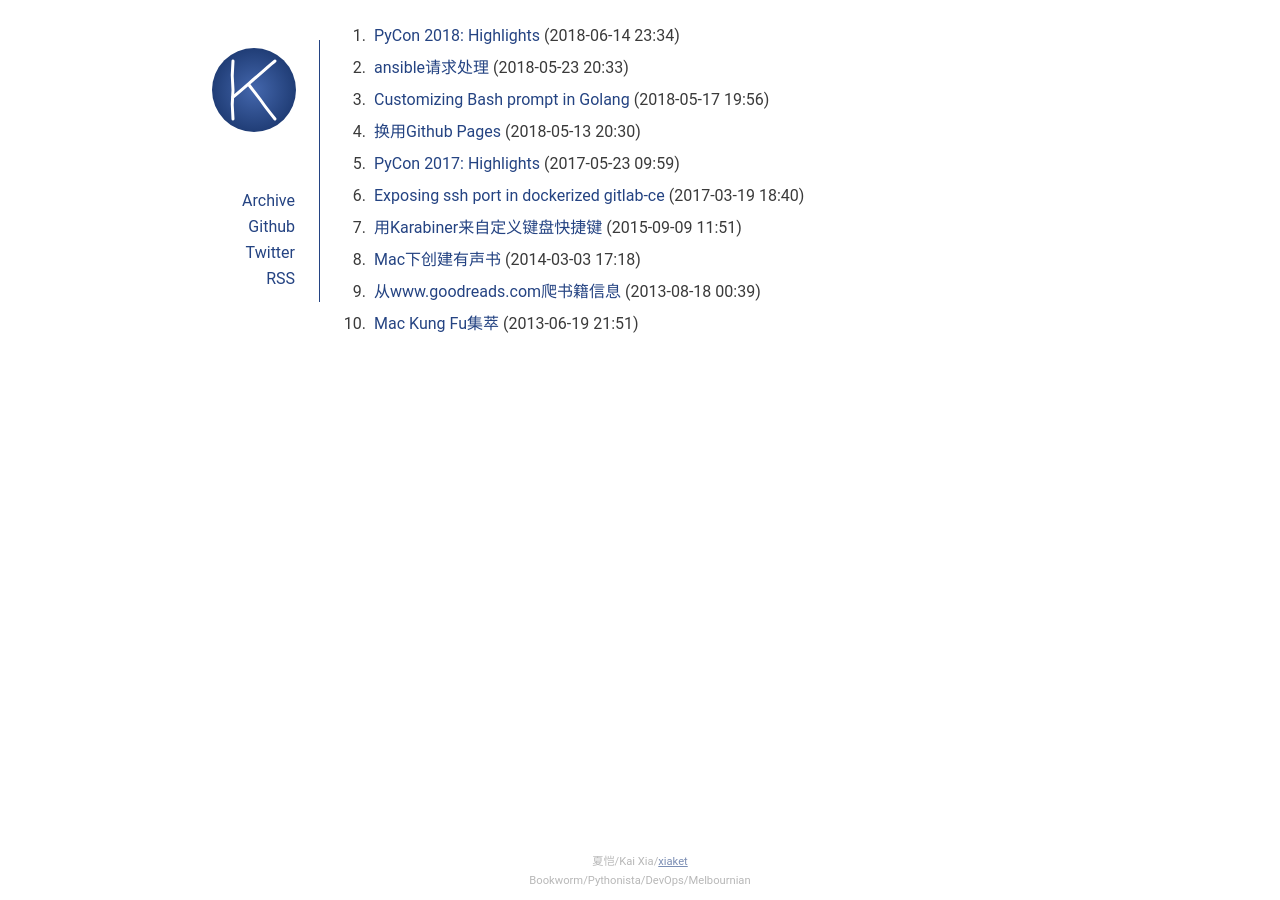
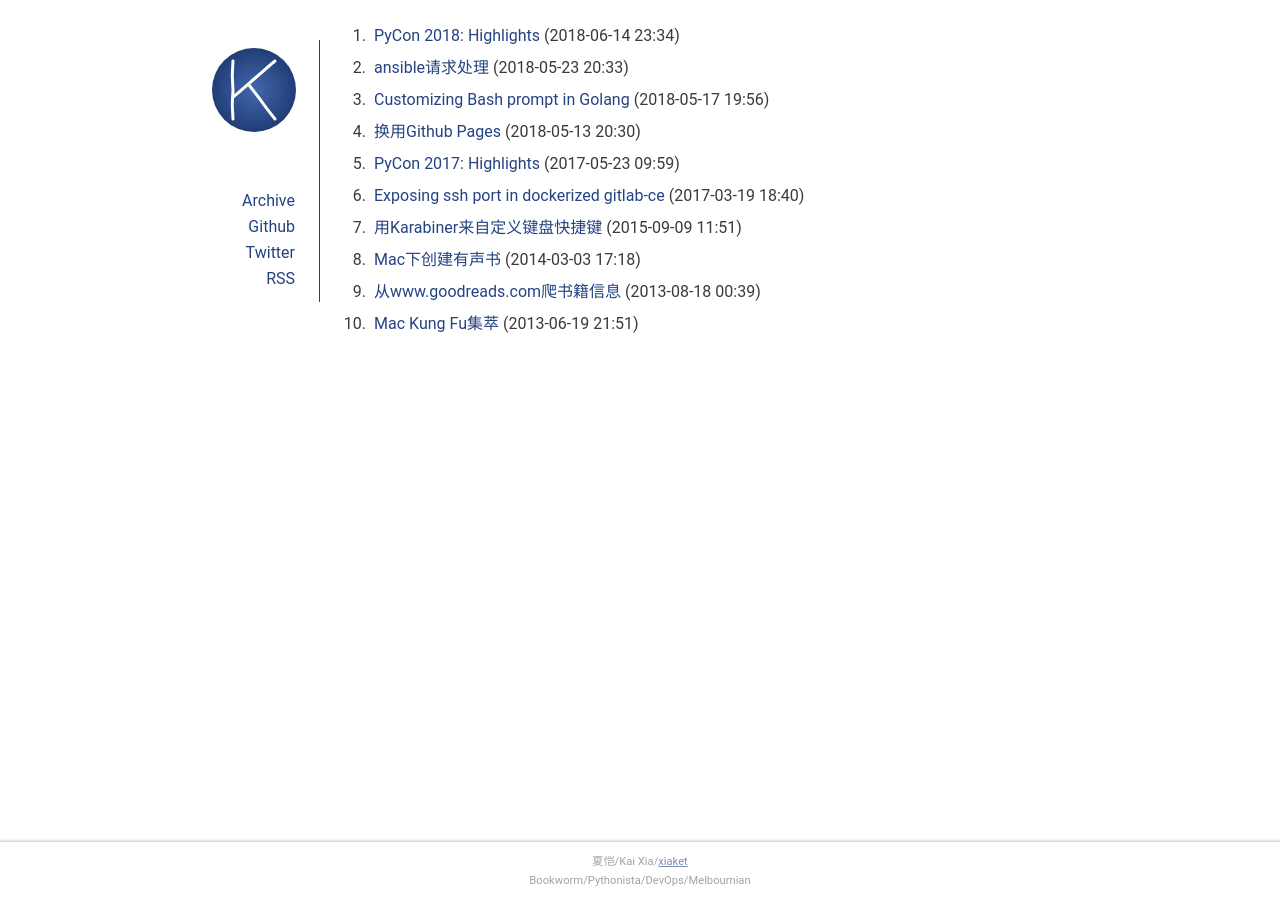
Before and after one commit to xiaket/xiaket.github.io, a Jekyll site: the page built from index.md, in a window 1280 px wide. Built offline with Jekyll 4.4.1, drawn with Linux system fonts in a browser that asks for light colours.

Commit message:
add box shadow back.
Signed-off-by: Kai Xia <xiaket@gmail.com>

```diff
--- a/_includes/head.html
+++ b/_includes/head.html
@@ -4,7 +4,7 @@
   <meta name="author" content="夏恺, Kai Xia, xiaket">
   <meta name="keywords" content="python, macOS, programming, software, server">
   {% seo %}
-  <link rel="stylesheet" href="/media/blog.css" integrity="sha384-0Fo6E8+MyEhR47v0AbEfpRcU4FDv64OKkAz/FVeaXQL9qcx/o0bAMn7jkh4ct3sp" crossorigin="anonymous">
+  <link rel="stylesheet" href="/media/blog.css" integrity="sha384-+UprEE8ZIQ3oOCPL1Shi70pfO8o0zpdbBp+2rmCzmpyJzXbIahZlLyezxJzfQqnC" crossorigin="anonymous">
   <link type="application/rss+xml" rel="alternate" href="/feed.xml" title="年华转瞬">
   <link rel="icon" type="img/png" href="/media/favicon.png">
   <link rel="apple-touch-icon" href="/media/favicon.png">
--- a/media/blog.css
+++ b/media/blog.css
@@ -72,20 +72,22 @@ nav ul li {
 @supports (-webkit-backdrop-filter: none) or (backdrop-filter: none) {
   footer {
     opacity: 0.6;
-    -webkit-backdrop-filter: brightness(1.5) blur(5px);
-    backdrop-filter: brightness(1.5) blur(5px);
+    -webkit-backdrop-filter: brightness(2) blur(10px);
+    backdrop-filter: brightness(2) blur(10px);
   }
 }
 
 footer{
+  box-shadow: 0px 1px 3px 2px rgba(0,0,0,0.4);
   position: fixed;
+  bottom: 0px;
+  left: 0px;
+  width: 100%;
   padding: 10px 0px;
-  bottom: 0px;
-  width: calc(100% - 40px);
+  line-height: 150%;
+  color: #666;
+  font-size: 70%;
   text-align:center;
-  color: #888;
-  font-size: 70%;
-  line-height: 150%;
 }
 footer p a {margin: 0px;}
 
```
